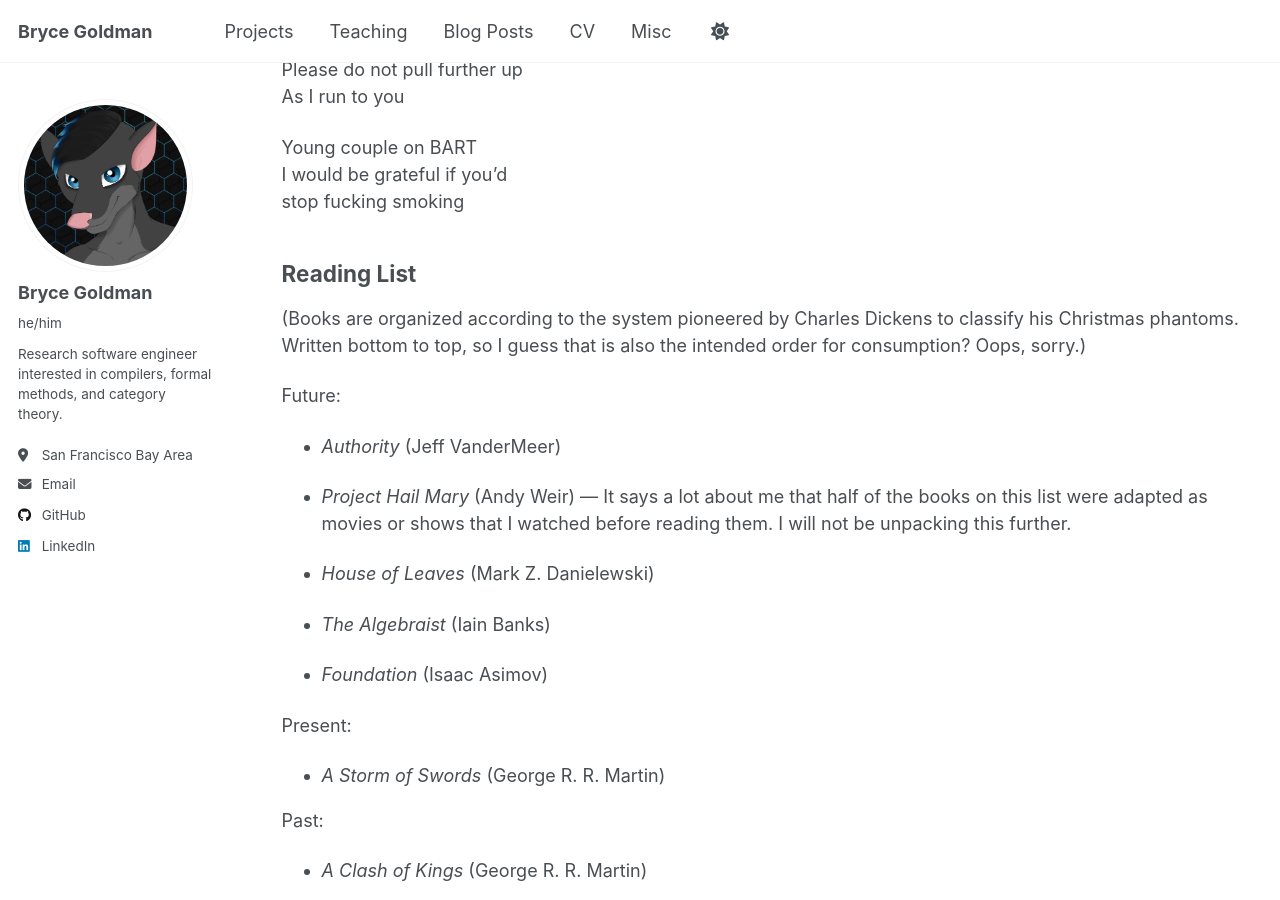
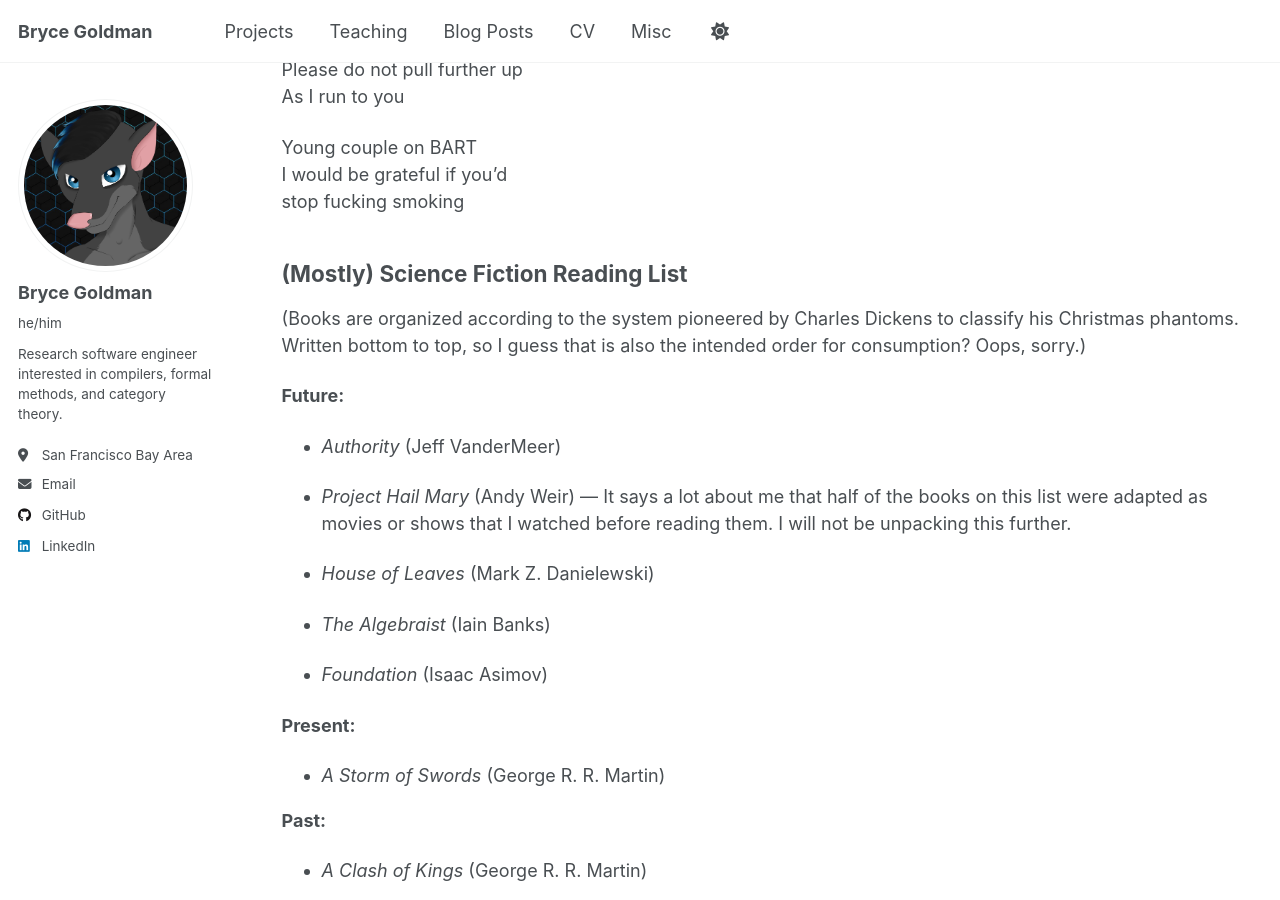
Before and after one commit to Alkizar/alkizar.github.io, a Jekyll site: the page built from _pages/misc.md, in a window 1280 px wide and 900 px high, scrolled down 1049 px. Built offline with Jekyll 4.4.1, drawn with Linux system fonts in a browser that asks for light colours.

Commit message:
Bold book sections

```diff
--- a/_pages/misc.md
+++ b/_pages/misc.md
@@ -49,12 +49,12 @@ Young couple on BART<br>
 I would be grateful if you'd<br>
 stop fucking smoking
 
-Reading List
+(Mostly) Science Fiction Reading List
 ------
 
 (Books are organized according to the system pioneered by Charles Dickens to classify his Christmas phantoms. Written bottom to top, so I guess that is also the intended order for consumption? Oops, sorry.)
 
-Future:
+**Future:**
 
 * *Authority* (Jeff VanderMeer)
 
```
Also changed, not shown: other parts of _pages/misc.md (+2 -2 lines).
